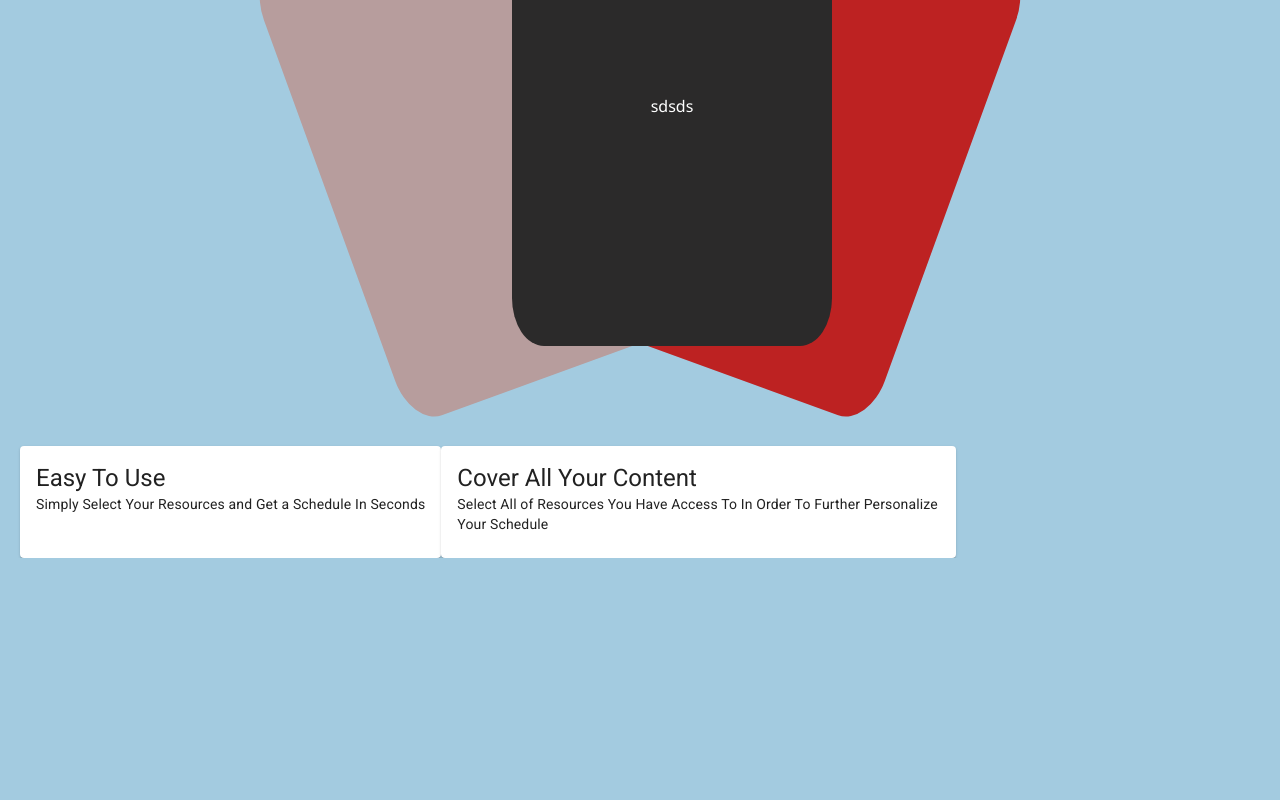
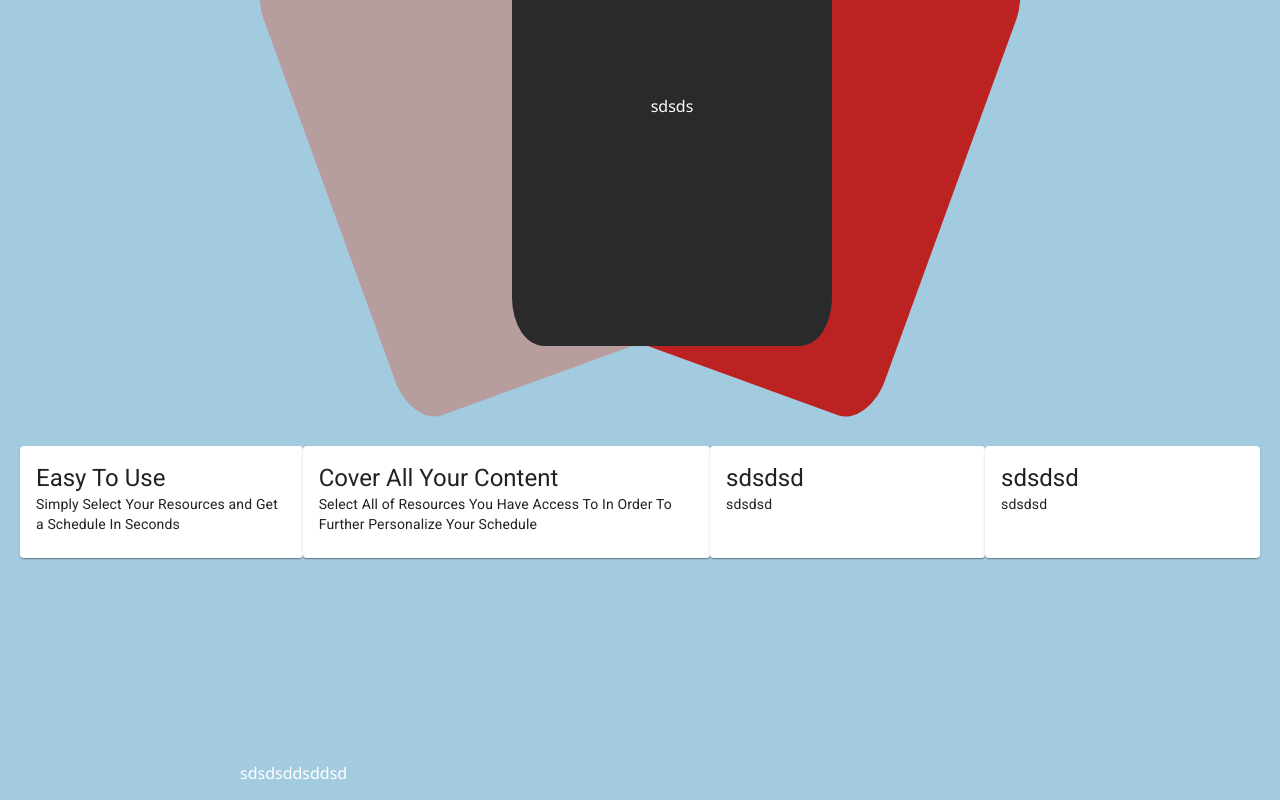
Before and after one commit to Alexanderk30/MCAT-website, a React (Create React App) app: page /about in a window 1280 px wide. Shown: the part 374-1174 px from the top of the page. Before the commit the page ends 932 px from the top, so only its background shows below. Built offline with nearby package versions, Linux system fonts and the light colour scheme.

Commit message:
worked on about apge

```diff
--- a/src/Pages/About/About.css
+++ b/src/Pages/About/About.css
@@ -60,3 +60,8 @@
     margin:20px;
     display:flex;
 }
+#Text1{
+    position: absolute;
+    top:140vh;
+    left:30vh;
+}
--- a/src/Pages/About/index.tsx
+++ b/src/Pages/About/index.tsx
@@ -28,6 +28,12 @@ export default function AboutPage() {
       <div id="CardBar">
         <AboutCard Title={'Easy To Use'} Body={'Simply Select Your Resources and Get a Schedule In Seconds'}></AboutCard>
         <AboutCard Title={'Cover All Your Content'} Body={'Select All of Resources You Have Access To In Order To Further Personalize Your Schedule'}></AboutCard>
+        <AboutCard Title={'sdsdsd'} Body={'sdsdsd'}></AboutCard>
+        <AboutCard Title={'sdsdsd'} Body={'sdsdsd'}></AboutCard>
+      </div>
+      <div id="Text1">
+      {/* This is the text right below the cards on the about page */}
+      <p>sdsdsddsddsd</p>
       </div>
       </div>
   );
```
